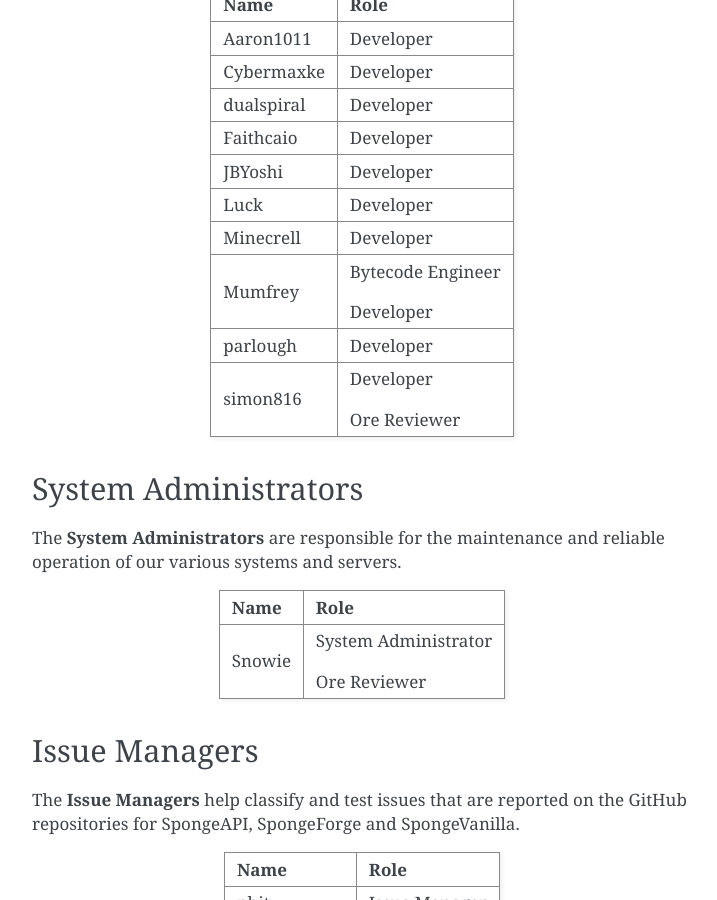
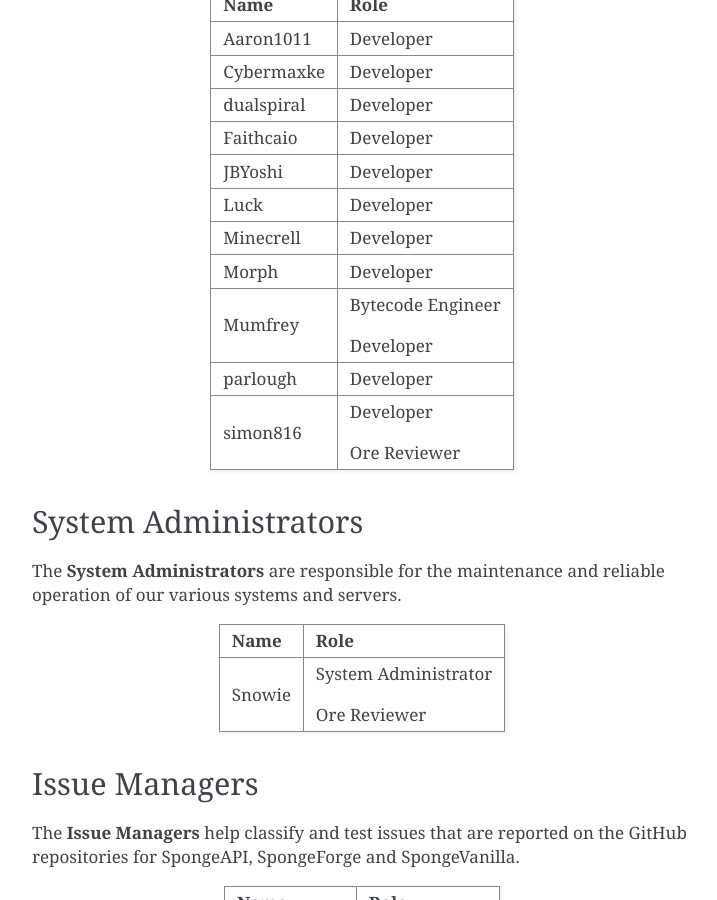
Before and after one commit to SpongePowered/SpongeDocs, a Sphinx documentation site: the page built from source/about/staff.rst, in a window 1280 px wide and 900 px high, scrolled down 1492 px. Shown: the whole window, without its empty margins (388-1105 px from the left). Built offline with Sphinx 7.4.7, drawn with Linux system fonts in a browser that asks for light colours; pages that are not in the unit, such as notebooks, are missing from menus.

Commit message:
Morph the merrier

```diff
--- a/source/about/staff.rst
+++ b/source/about/staff.rst
@@ -89,6 +89,8 @@
 | Luck                              | Developer                          |
 +-----------------------------------+------------------------------------+
 | Minecrell                         | Developer                          |
++-----------------------------------+------------------------------------+
+| Morph                             | Developer                          |
 +-----------------------------------+------------------------------------+
 | Mumfrey                           | Bytecode Engineer                  |
 |                                   |                                    |
```
